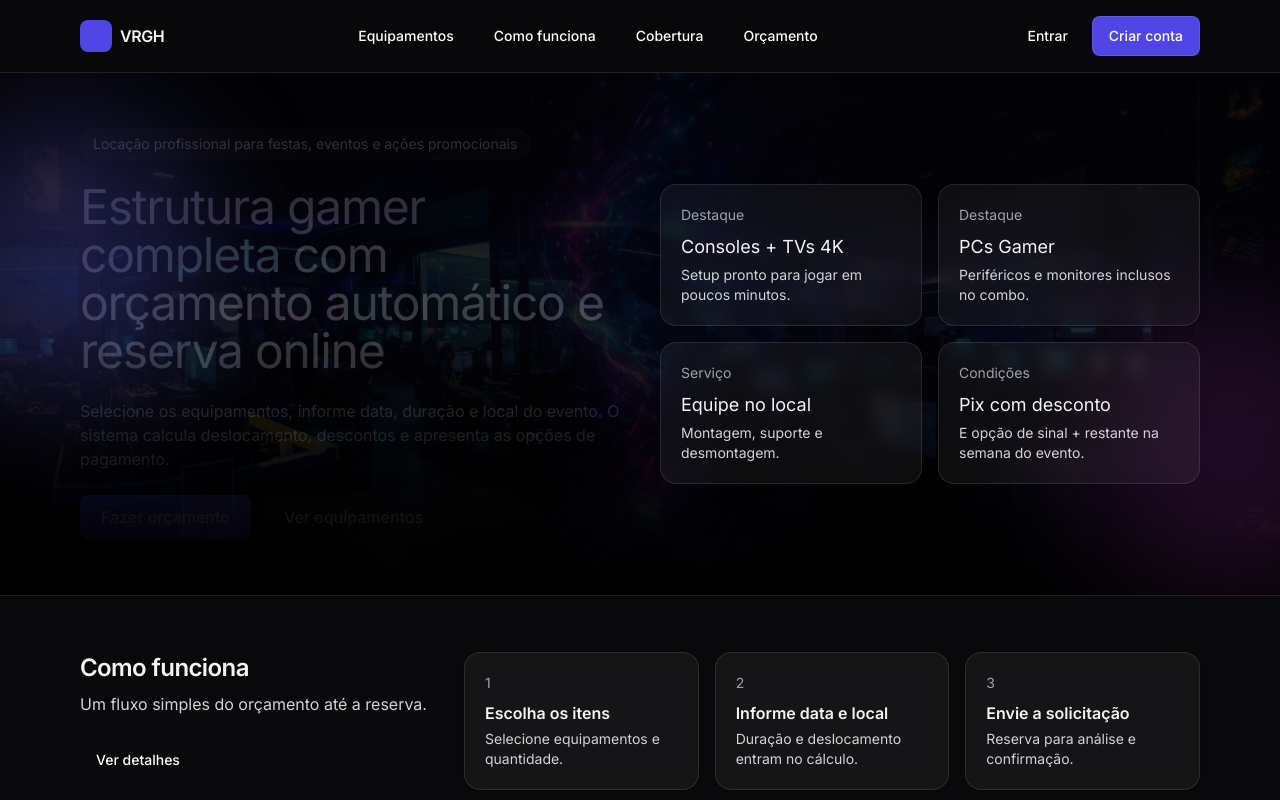
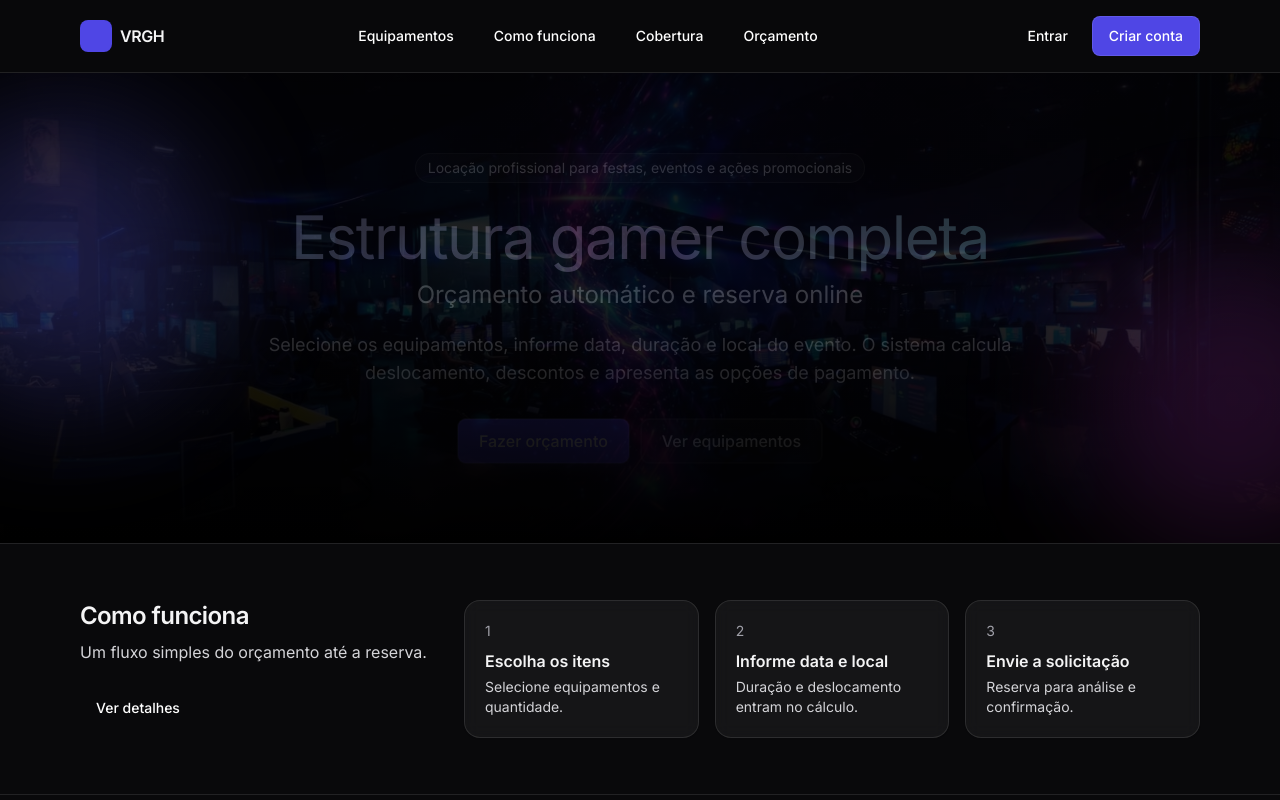
Before and after one commit to andersjc11/VRGH, a Next.js app: page / in a window 1280 px wide. Shown: the top 800 px of the page. Built offline with nearby package versions, Linux system fonts and the light colour scheme; no server answers.

Commit message:
feat: destaca CTA no hero da home

```diff
--- a/src/app/page.tsx
+++ b/src/app/page.tsx
@@ -19,9 +19,9 @@ export default function HomePage({
           <div className="absolute -left-20 top-10 h-72 w-72 rounded-full bg-brand-500/25 blur-3xl" />
           <div className="absolute -right-24 bottom-0 h-72 w-72 rounded-full bg-fuchsia-500/15 blur-3xl" />
         </div>
-        <div className="mx-auto max-w-6xl px-4 py-14">
-          <div className="grid gap-10 lg:grid-cols-2 lg:items-center">
-            <div className="space-y-6">
+        <div className="mx-auto max-w-6xl px-4 py-16 md:py-20">
+          <div className="mx-auto max-w-3xl text-center">
+            <div className="flex flex-wrap justify-center gap-2">
               {ref ? (
                 <p className="inline-flex items-center rounded-full border border-white/10 bg-white/5 px-3 py-1 text-sm text-zinc-200">
                   Indicação ativa: {ref}
@@ -30,58 +30,36 @@ export default function HomePage({
               <p className="inline-flex items-center rounded-full border border-white/10 bg-white/5 px-3 py-1 text-sm text-zinc-200">
                 Locação profissional para festas, eventos e ações promocionais
               </p>
-              <h1 className="font-[var(--font-gamer)] text-4xl tracking-tight md:text-5xl">
+            </div>
+            <h1 className="mt-6 font-[var(--font-gamer)] text-5xl leading-tight tracking-tight md:text-6xl">
               <span className="bg-gradient-to-r from-brand-200 via-fuchsia-200 to-cyan-200 bg-clip-text text-transparent">
                 Estrutura gamer completa
-                </span>{" "}
-                com orçamento automático e reserva online
+              </span>
             </h1>
-              <p className="text-zinc-300">
-                Selecione os equipamentos, informe data, duração e local do
-                evento. O sistema calcula deslocamento, descontos e apresenta as
-                opções de pagamento.
+            <p className="mt-3 font-[var(--font-gamer)] text-xl text-zinc-100 md:text-2xl">
+              Orçamento automático e reserva online
             </p>
-              <div className="flex flex-col gap-3 sm:flex-row">
-                <Button asChild size="lg">
+            <p className="mt-5 text-base text-zinc-200 md:text-lg">
+              Selecione os equipamentos, informe data, duração e local do evento.
+              O sistema calcula deslocamento, descontos e apresenta as opções de
+              pagamento.
+            </p>
+            <div className="mt-8 flex flex-col items-stretch justify-center gap-3 sm:flex-row sm:items-center">
+              <Button
+                asChild
+                size="lg"
+                className="shadow-lg shadow-brand-500/25 ring-1 ring-brand-400/30"
+              >
                 <Link href={`/orcamento${refQuery}`}>Fazer orçamento</Link>
               </Button>
-                <Button asChild intent="secondary" size="lg">
+              <Button
+                asChild
+                intent="secondary"
+                size="lg"
+                className="ring-1 ring-white/10"
+              >
                 <Link href="/equipamentos">Ver equipamentos</Link>
               </Button>
-              </div>
-            </div>
-
-            <div className="grid gap-4 sm:grid-cols-2">
-              <Card>
-                <p className="text-sm text-zinc-400">Destaque</p>
-                <p className="mt-2 font-[var(--font-gamer)] text-lg">
-                  Consoles + TVs 4K
-                </p>
-                <p className="mt-1 text-sm text-zinc-300">
-                  Setup pronto para jogar em poucos minutos.
-                </p>
-              </Card>
-              <Card>
-                <p className="text-sm text-zinc-400">Destaque</p>
-                <p className="mt-2 font-[var(--font-gamer)] text-lg">PCs Gamer</p>
-                <p className="mt-1 text-sm text-zinc-300">
-                  Periféricos e monitores inclusos no combo.
-                </p>
-              </Card>
-              <Card>
-                <p className="text-sm text-zinc-400">Serviço</p>
-                <p className="mt-2 font-[var(--font-gamer)] text-lg">Equipe no local</p>
-                <p className="mt-1 text-sm text-zinc-300">
-                  Montagem, suporte e desmontagem.
-                </p>
-              </Card>
-              <Card>
-                <p className="text-sm text-zinc-400">Condições</p>
-                <p className="mt-2 font-[var(--font-gamer)] text-lg">Pix com desconto</p>
-                <p className="mt-1 text-sm text-zinc-300">
-                  E opção de sinal + restante na semana do evento.
-                </p>
-              </Card>
             </div>
           </div>
         </div>
```
Lines whose indentation alone changed are shown as unchanged.
